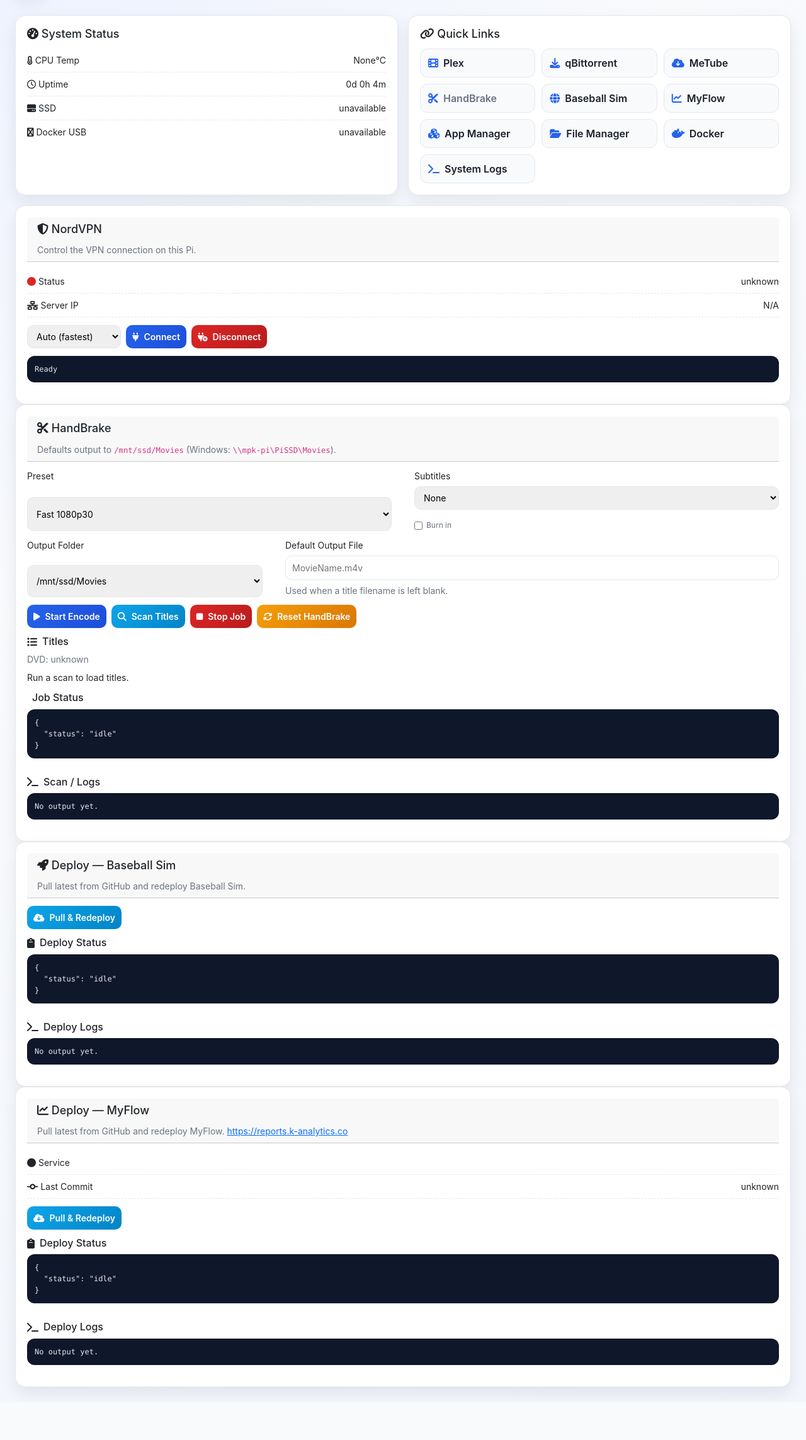
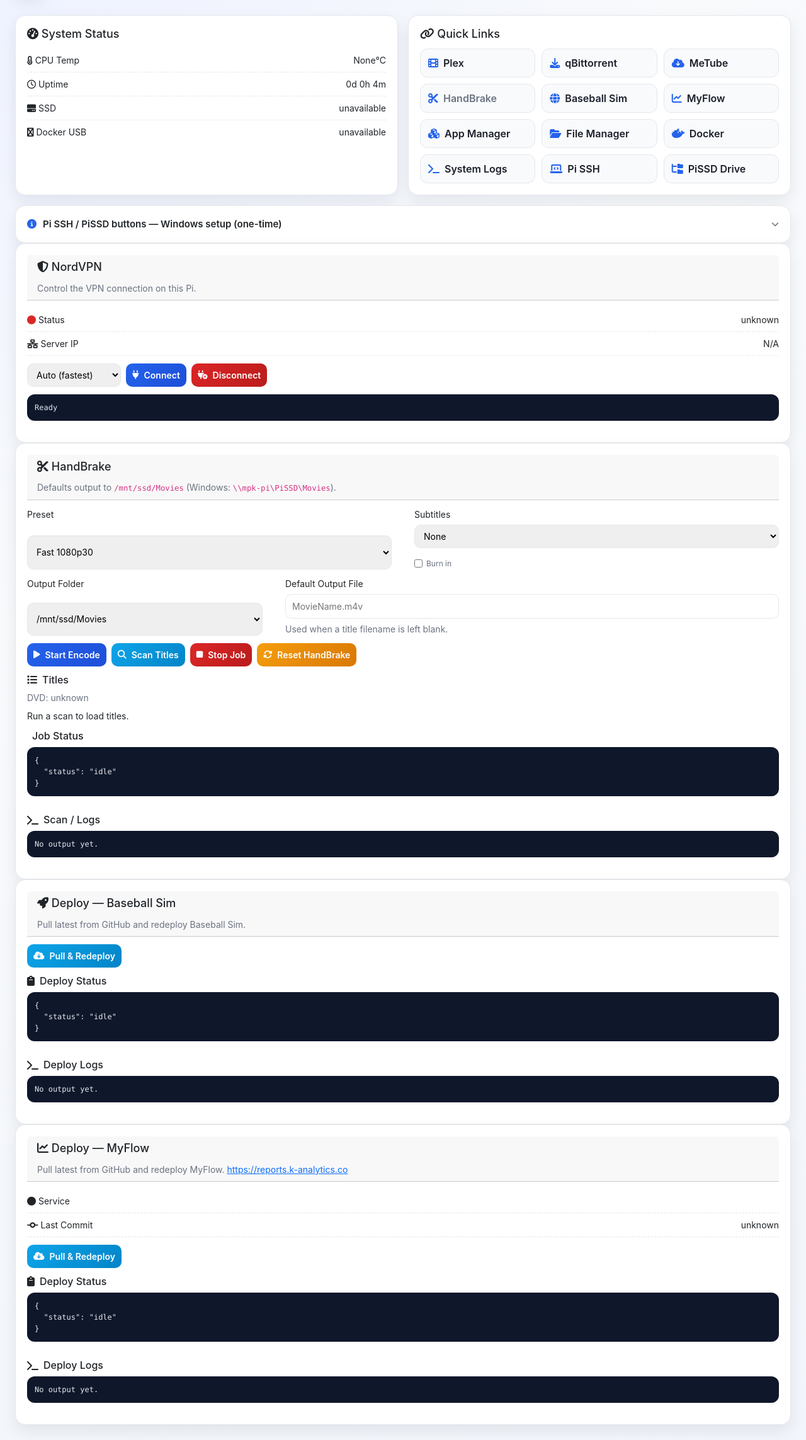
Before and after one commit to mpkrieger1/pi_hub, a Flask app: page / in a window 1280 px wide. Shown: the part 85-2371 px from the top of the page at 63% size. Before the commit the page ends 2302 px from the top, so only its background shows below. Run offline with Flask 3, Linux system fonts and the light colour scheme; parts of the project's set-up code (start-up, migrations or seed data) failed here and were passed over.

Commit message:
Add Pi SSH and PiSSD Drive launcher buttons
Custom URL protocols (pissh:// pissd://) registered on the Windows client
so the buttons open a plink-auth SSH session and Explorer at \mpk-pi\PiSSD.
Includes inline collapsible setup instructions on the hub page.

Co-Authored-By: Claude Opus 4.7 (1M context) <noreply@anthropic.com>

```diff
--- a/static/style.css
+++ b/static/style.css
@@ -259,3 +259,61 @@ select#subtitle-track {
   align-items: center;
   gap: 8px;
 }
+
+.setup-details summary {
+  display: flex;
+  align-items: center;
+  gap: 10px;
+  cursor: pointer;
+  list-style: none;
+  font-weight: 600;
+  font-size: 15px;
+  user-select: none;
+}
+
+.setup-details summary::-webkit-details-marker {
+  display: none;
+}
+
+.setup-details summary > span {
+  flex: 1;
+}
+
+.setup-details summary i:first-child {
+  color: var(--accent);
+}
+
+.setup-details summary .chev {
+  color: var(--muted);
+  font-size: 12px;
+  transition: transform 0.2s ease;
+}
+
+.setup-details[open] summary .chev {
+  transform: rotate(180deg);
+}
+
+.setup-body {
+  margin-top: 12px;
+  padding-top: 12px;
+  border-top: 1px solid var(--border);
+}
+
+.setup-body ol {
+  margin: 8px 0 12px;
+  padding-left: 22px;
+  font-size: 14px;
+  line-height: 1.6;
+}
+
+.setup-body code {
+  background: #eef2ff;
+  color: #1d4ed8;
+  padding: 1px 6px;
+  border-radius: 6px;
+  font-size: 12.5px;
+}
+
+.setup-body p:last-child {
+  margin-bottom: 0;
+}
--- a/templates/index.html
+++ b/templates/index.html
@@ -109,8 +109,64 @@
             <i class="fa-solid fa-terminal"></i>
             System Logs
           </a>
+          <a class="quick-link" href="pissh://open">
+            <i class="fa-solid fa-laptop-code"></i>
+            Pi SSH
+          </a>
+          <a class="quick-link" href="pissd://open">
+            <i class="fa-solid fa-folder-tree"></i>
+            PiSSD Drive
+          </a>
         </div>
       </div>
+    </section>
+
+    <section class="card">
+      <details class="setup-details">
+        <summary>
+          <i class="fa-solid fa-circle-info"></i>
+          <span>Pi SSH / PiSSD buttons — Windows setup (one-time)</span>
+          <i class="fa-solid fa-chevron-down chev"></i>
+        </summary>
+        <div class="setup-body">
+          <p class="subtle">
+            The <b>Pi SSH</b> and <b>PiSSD Drive</b> buttons use custom URL protocols
+            (<code>pissh://</code> and <code>pissd://</code>) that have to be registered
+            once on each Windows PC you use the hub from.
+          </p>
+          <ol>
+            <li>
+              Install <a href="https://www.putty.org/" target="_blank">PuTTY</a> so
+              <code>plink.exe</code> is available. Make sure
+              <code>C:\Program Files\PuTTY</code> is on your <code>PATH</code>.
+            </li>
+            <li>
+              Open the local copy of this repo on your Windows PC
+              (e.g. <code>C:\Users\mpkri\pi_hub\windows-setup\</code>) and double-click
+              <code>install.bat</code>. It registers the protocols in
+              <code>HKCU</code> — no admin needed.
+            </li>
+            <li>Restart your browser.</li>
+            <li>
+              First click on each button, the browser will ask
+              <em>"Open Pi SSH Protocol?"</em> — check <b>Always allow</b> and click
+              Open.
+            </li>
+            <li>
+              First SSH connection prompts to cache the host key — type <code>y</code>
+              and press Enter once.
+            </li>
+          </ol>
+          <p class="subtle">
+            <b>Files:</b> <code>windows-setup\open-ssh.bat</code> launches
+            <code>cmd /k plink -ssh mpkrieger1@mpk-pi -pw "&lt;password&gt;" -t</code>.
+            <code>windows-setup\open-pissd.bat</code> runs
+            <code>explorer.exe \\mpk-pi\PiSSD</code>. To remove the protocols later,
+            run <code>uninstall.bat</code>. If you move the <code>pi_hub</code>
+            folder, re-run <code>install.bat</code>.
+          </p>
+        </div>
+      </details>
     </section>
 
     <section class="card">
```
Also changed, not shown: README.md, windows-setup/README.md (added), 4 other files.
